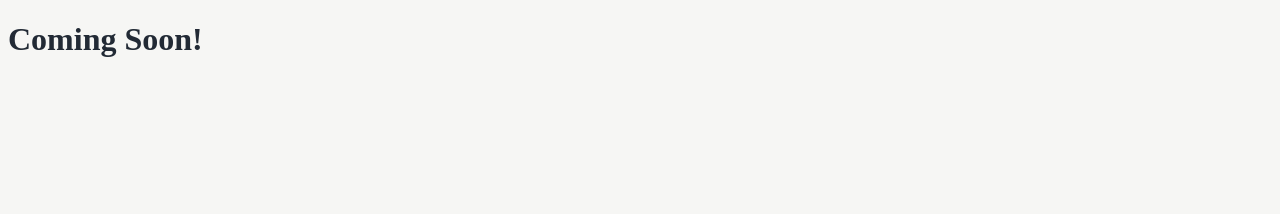
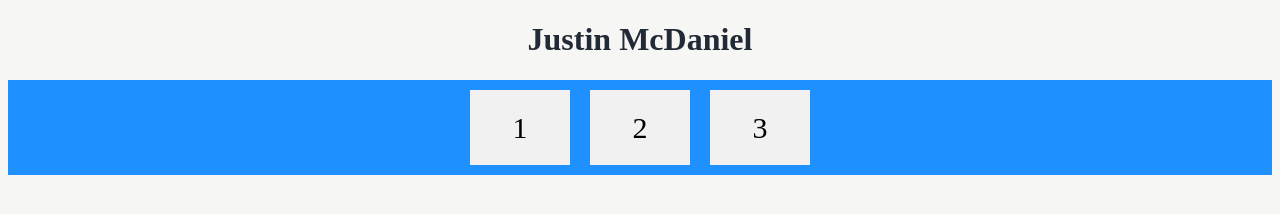
Before and after one commit to justinmcdaniel/justinmcdaniel.github.io, a plain HTML site: page index.html in a window 1280 px wide. Drawn offline with Linux system fonts and the light colour scheme.

Commit message:
Added base html and css file for testing.

```diff
--- a/index.html
+++ b/index.html
@@ -8,6 +8,11 @@
     <link rel="stylesheet" href="styles.css">
 </head>
 <body>
-    <h1>Coming Soon!</h1>
+    <h1>Justin McDaniel</h1>
+    <div class="flex-container">
+        <div>1</div>
+        <div>2</div>
+        <div>3</div>
+    </div>
 </body>
 </html>
--- a/styles.css
+++ b/styles.css
@@ -11,4 +11,20 @@ body {
 
 h1 {
     color: #222a35;
+    text-align: center;
 }
+
+.flex-container {
+    display: flex;
+    justify-content: center;
+    background-color: DodgerBlue;
+}
+
+.flex-container > div {
+    background-color: #f1f1f1;
+    width: 100px;
+    margin: 10px;
+    text-align: center;
+    line-height: 75px;
+    font-size: 30px;
+}
```
Also changed, not shown: 1 other file.
